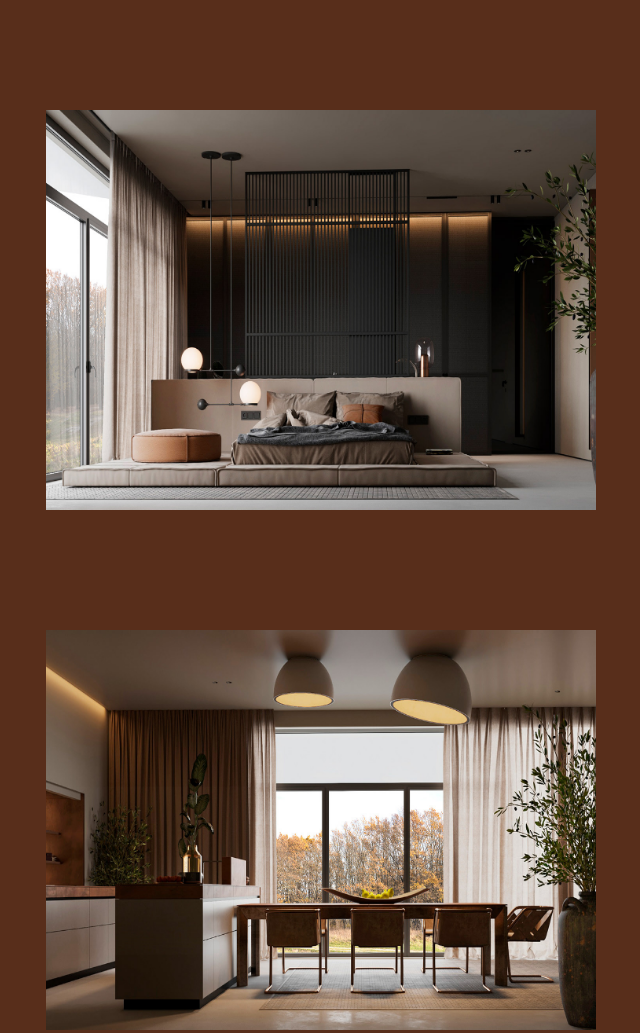
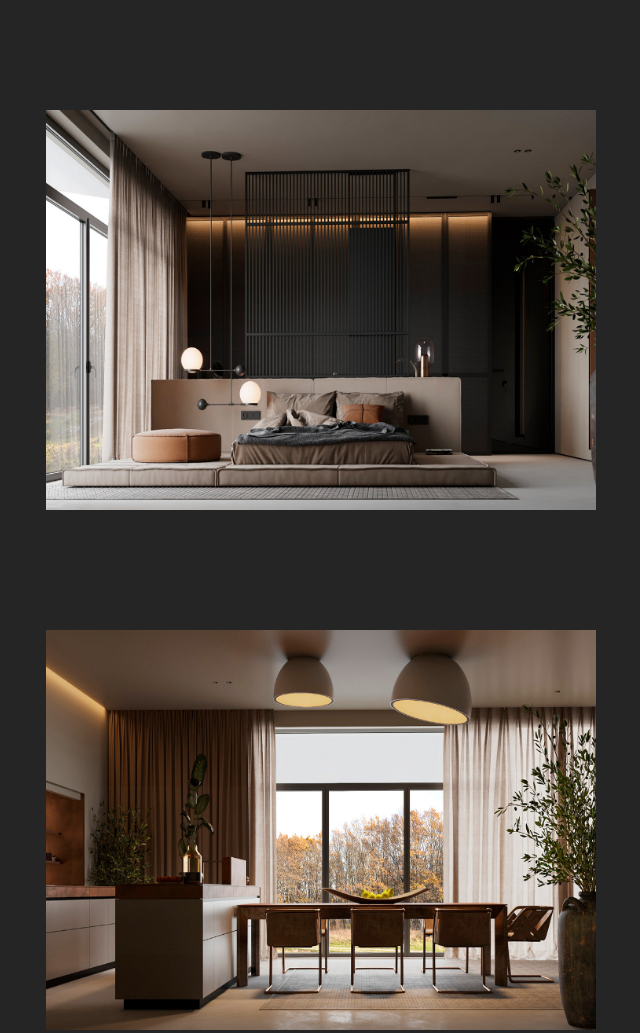
Before and after one commit to robinhooda/3D-Parallax-Tilt-Hover-Effects, a plain HTML site: page index.html in a window 1280 px wide. Shown: the whole page, without its empty margins (319-959 px from the left). Drawn offline with Linux system fonts and the light colour scheme.

Commit message:
Fix. colour changes

```diff
--- a/style.css
+++ b/style.css
@@ -12,7 +12,7 @@ body{
     justify-content: center;
     align-items: center;
     min-height: 100vh ;
-    background-color: rgb(88, 46, 27)
+    background-color: rgb(37, 37, 37)
 }
 .container{
     position: relative;
```
